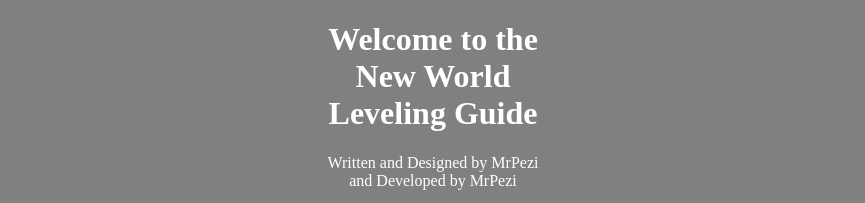
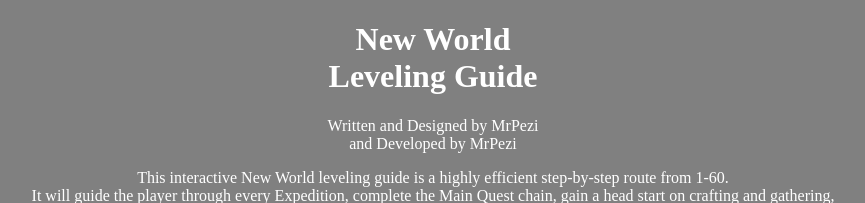
Before and after one commit to NorseXMB/nwmaster, a plain HTML site: page index.html in a window 1280 px wide. Shown: the top 203 px of the page, without its empty margins (207-1072 px from the left). Drawn offline with Linux system fonts and the light colour scheme.

Commit message:
Update index.html

```diff
--- a/index.html
+++ b/index.html
@@ -5,10 +5,12 @@
   </title>
 
   <body>
-    <h1>Welcome to the <br> New World <br> Leveling Guide</h1>
+    <h1>New World <br> Leveling Guide</h1>
     <p>Written and Designed by MrPezi <br> and Developed by MrPezi</p>
     <p>This interactive New World leveling guide is a highly efficient step-by-step route from 1-60. <br>It will guide the player through every Expedition, complete the Main Quest chain, gain a head start on crafting and gathering,<br> and acquire the T5 Azoth Staff – all while hitting level 60 at a fast pace.
     </p>
+
+    <iframe src="http://nwhub.gg" style="height:500px;width:700px;" title="Testing"></iframe>
   </body>
 
   <style>
```
